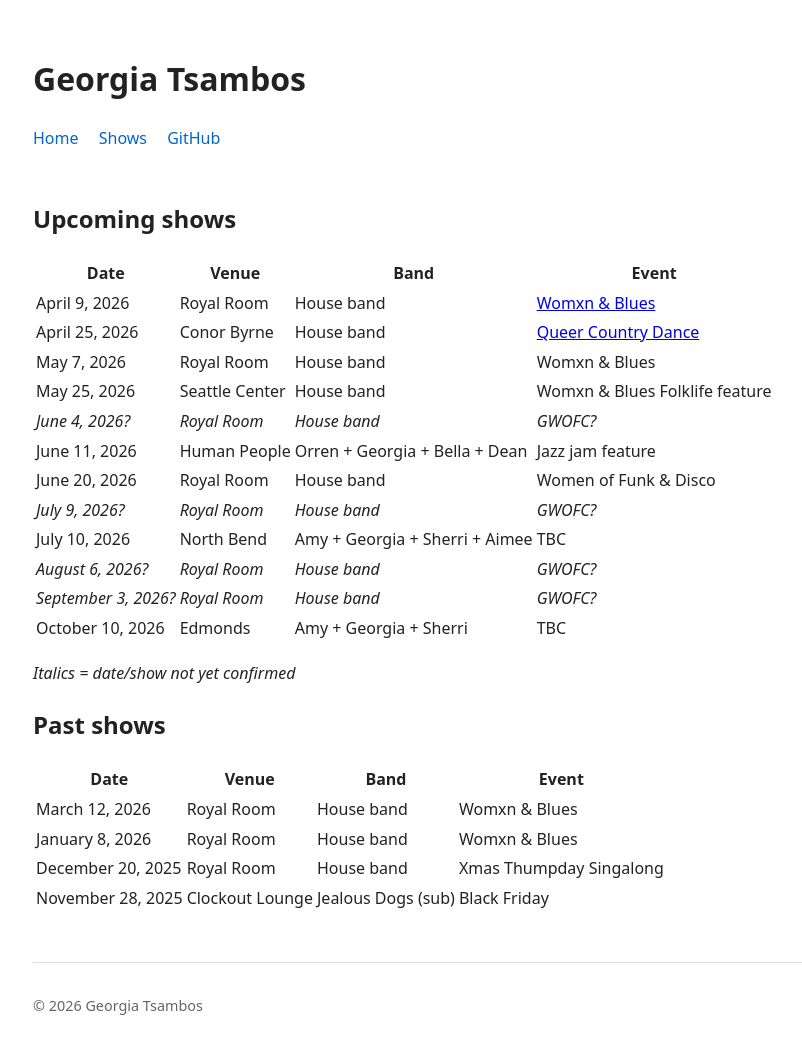
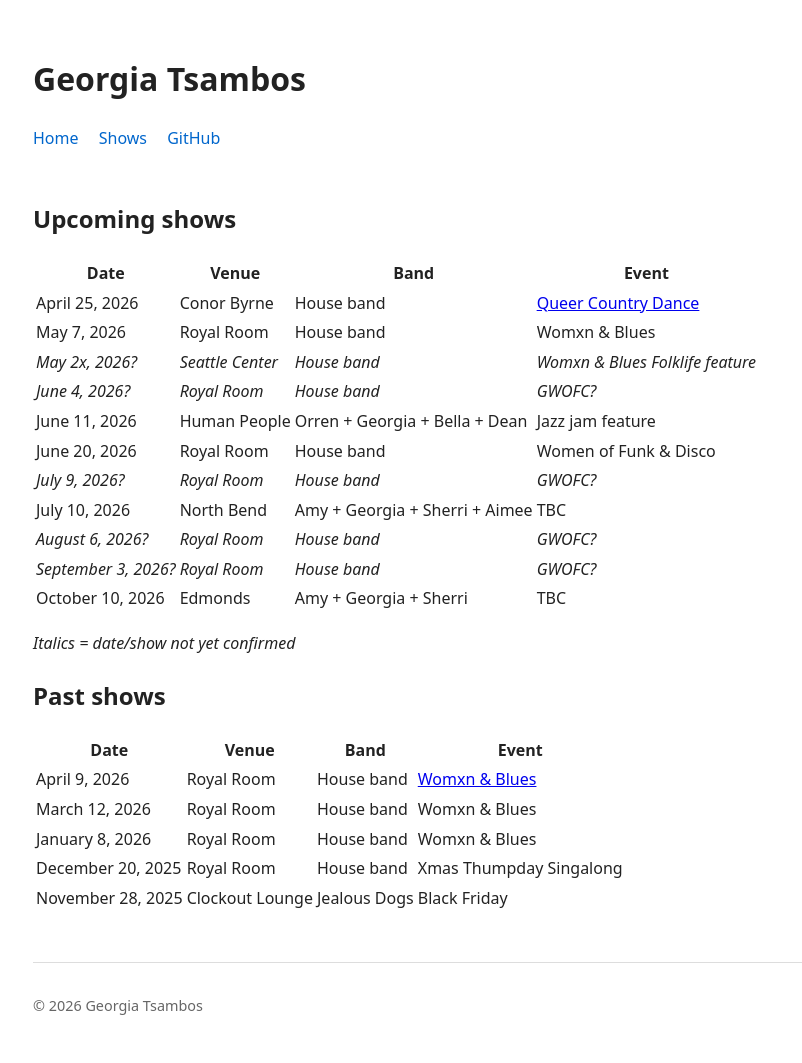
Before and after one commit to gtsambos/gtsambos.github.io, a Jekyll site: the page built from shows.md, in a window 1280 px wide. Shown: the whole page, without its empty margins (207-1009 px from the left). Built offline with Jekyll 4.4.1, drawn with Linux system fonts in a browser that asks for light colours; part of the change alters nothing that is shown.

```diff
--- a/shows.md
+++ b/shows.md
@@ -7,10 +7,9 @@ title: Shows
 
 | Date                 | Venue                  | Band                           | Event |
 |----------------------|------------------------|--------------------------------|-------|
-| April 9, 2026        | Royal Room             | House band                     | [Womxn & Blues](https://theroyalroomseattle.com/event/womxn-blues-how-it-would-feel-to-be-free/) |
 | April 25, 2026       | Conor Byrne            | House band                     | [Queer Country Dance](https://www.conorbyrnepub.com/calendar#/events/167538) |
 | May 7, 2026          | Royal Room             | House band                     | Womxn & Blues |
-| May 25, 2026         | Seattle Center         | House band                     | Womxn & Blues Folklife feature |
+| *May 2x, 2026?*      | *Seattle Center*       | *House band*                   | *Womxn & Blues Folklife feature* |
 | *June 4, 2026?*      | *Royal Room*           | *House band*                   | *GWOFC?* |
 | June 11, 2026        | Human People           | Orren + Georgia + Bella + Dean | Jazz jam feature |
 | June 20, 2026        | Royal Room             | House band                     | Women of Funk & Disco |
@@ -26,7 +25,8 @@ title: Shows
 
 | Date              | Venue                  | Band                           | Event |
 |-------------------|------------------------|--------------------------------|-------|
+| April 9, 2026     | Royal Room             | House band                     | [Womxn & Blues](https://theroyalroomseattle.com/event/womxn-blues-how-it-would-feel-to-be-free/) |
 | March 12, 2026    | Royal Room             | House band                     | Womxn & Blues |
 | January 8, 2026   | Royal Room             | House band                     | Womxn & Blues |
 | December 20, 2025 | Royal Room             | House band                     | Xmas Thumpday Singalong |
-| November 28, 2025 | Clockout Lounge        | Jealous Dogs (sub)             | Black Friday |
+| November 28, 2025 | Clockout Lounge        | Jealous Dogs                   | Black Friday |
```
